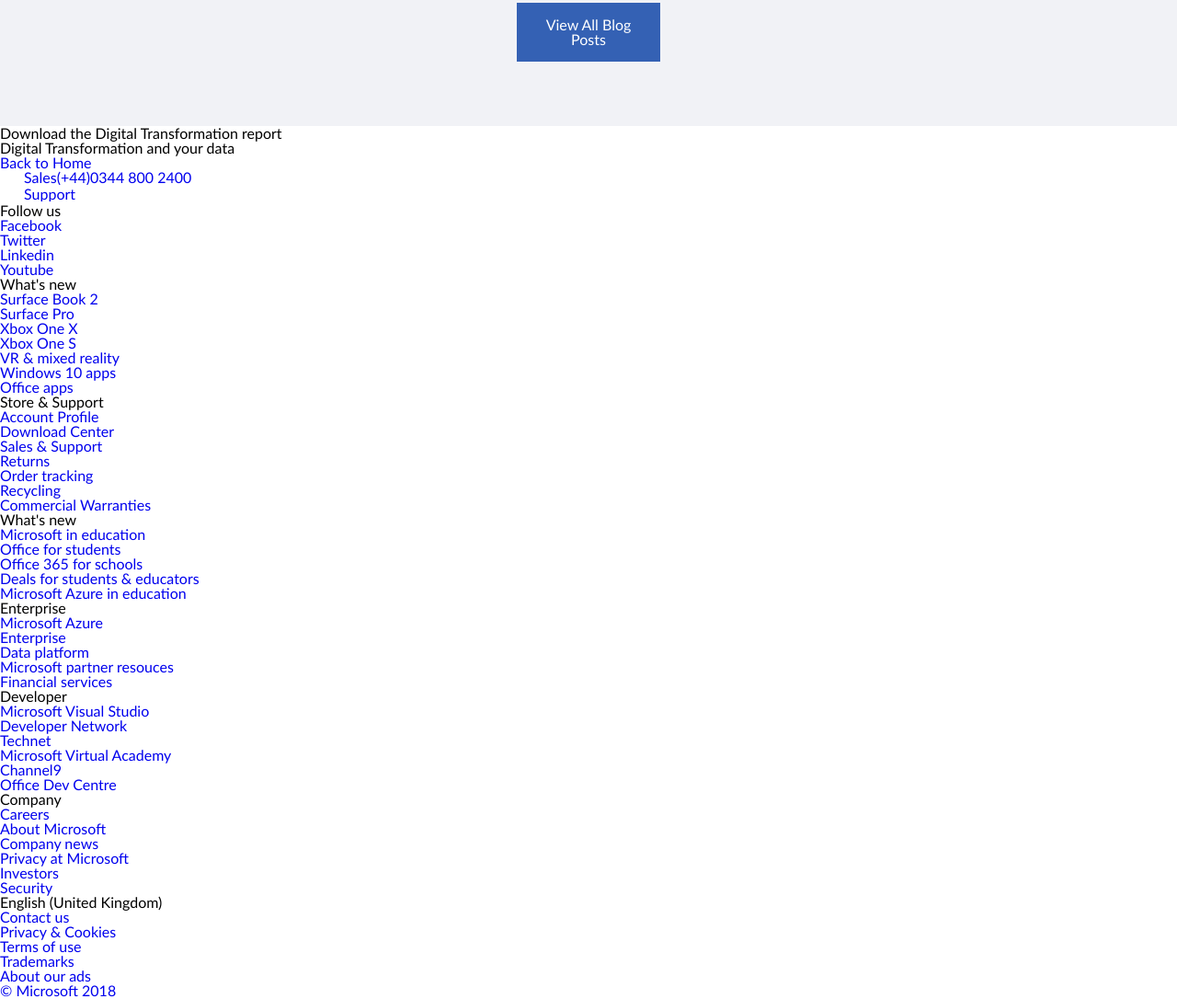
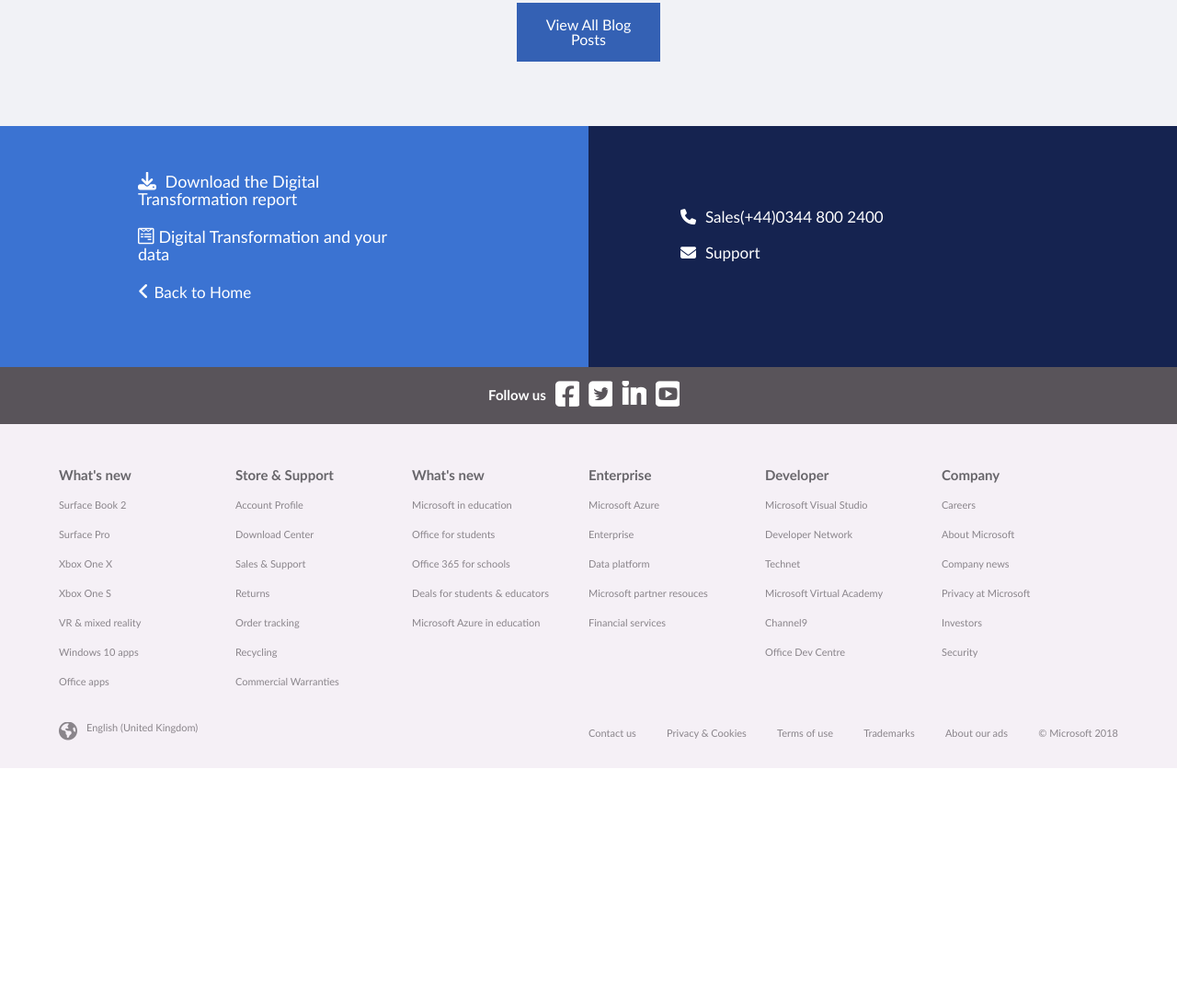
Before and after one commit to leenabaxioned/Template1, a plain HTML site: page index.html in a window 1280 px wide. Shown: the part 3307-4393 px from the top of the page at 92% size. After the commit the page ends 4142 px from the top, so only its background shows below. Drawn offline with Linux system fonts and the light colour scheme.

Commit message:
footer  styling

```diff
--- a/style.css
+++ b/style.css
@@ -4,19 +4,87 @@
    License: none (public domain)
 */
 
-html, body, div, span, applet, object, iframe,
-h1, h2, h3, h4, h5, h6, p, blockquote, pre,
-a, abbr, acronym, address, big, cite, code,
-del, dfn, em, img, ins, kbd, q, s, samp,
-small, strike, strong, sub, sup, tt, var,
-b, u, i, center,
-dl, dt, dd, ol, ul, li,
-fieldset, form, label, legend,
-table, caption, tbody, tfoot, thead, tr, th, td,
-article, aside, canvas, details, embed,
-figure, figcaption, footer, header, hgroup,
-menu, nav, output, ruby, section, summary,
-time, mark, audio, video {
+html,
+body,
+div,
+span,
+applet,
+object,
+iframe,
+h1,
+h2,
+h3,
+h4,
+h5,
+h6,
+p,
+blockquote,
+pre,
+a,
+abbr,
+acronym,
+address,
+big,
+cite,
+code,
+del,
+dfn,
+em,
+img,
+ins,
+kbd,
+q,
+s,
+samp,
+small,
+strike,
+strong,
+sub,
+sup,
+tt,
+var,
+b,
+u,
+i,
+center,
+dl,
+dt,
+dd,
+ol,
+ul,
+li,
+fieldset,
+form,
+label,
+legend,
+table,
+caption,
+tbody,
+tfoot,
+thead,
+tr,
+th,
+td,
+article,
+aside,
+canvas,
+details,
+embed,
+figure,
+figcaption,
+footer,
+header,
+hgroup,
+menu,
+nav,
+output,
+ruby,
+section,
+summary,
+time,
+mark,
+audio,
+video {
   margin: 0;
   padding: 0;
   border: 0;
@@ -25,8 +93,17 @@
   vertical-align: baseline;
 }
 /* HTML5 display-role reset for older browsers */
-article, aside, details, figcaption, figure,
-footer, header, hgroup, menu, nav, section {
+article,
+aside,
+details,
+figcaption,
+figure,
+footer,
+header,
+hgroup,
+menu,
+nav,
+section {
   display: block;
 }
 body {
@@ -34,15 +111,19 @@
   font-family: "Gill Sans", sans-serif;
   overflow-x: hidden;
 }
-ol, ul {
+ol,
+ul {
   list-style: none;
 }
-blockquote, q {
+blockquote,
+q {
   quotes: none;
 }
-blockquote:before, blockquote:after,
-q:before, q:after {
-	content: '';
+blockquote:before,
+blockquote:after,
+q:before,
+q:after {
+  content: "";
   content: none;
 }
 table {
@@ -50,102 +131,109 @@
   border-spacing: 0;
 }
 
-li a{
+li a {
   text-decoration: none;
 }
 
-img{
+img {
   width: 100%;
   height: 100%;
 }
 
 /* main document styling starts */
 /* header styling starts */
-header .wrapper{
+header .wrapper {
   width: 90%;
   margin: 0 auto;
 }
 
-header a{
+header a {
   text-decoration: none;
 }
 
-.topnav{
+.topnav {
   background-color: #fff;
 }
 
-.bottomnav{
-    background-color: #3461B4;
+.bottomnav {
+  background-color: #3461b4;
 }
 
-.topnav, .topnav .nav-menu, .social-icons{
+.topnav,
+.topnav .nav-menu,
+.social-icons {
   display: flex;
   justify-content: space-between;
   align-items: center;
 }
 
-.bottomnav .wrapper,.bottomnav .nav-menu{
+.bottomnav .wrapper,
+.bottomnav .nav-menu {
   display: flex;
 }
 
-.bottomnav .wrapper{
+.bottomnav .wrapper {
   padding: 15px 0;
   align-items: center;
 }
 
-.topnav .nav-menu{
+.topnav .nav-menu {
   flex-basis: 70%;
   margin-right: 110px;
 }
 
-.topnav .nav-menu li a{
+.topnav .nav-menu li a {
   color: #000;
   font-size: 15px;
 }
 
-.topnav .nav-menu li a:hover{
-    color: #26348C;
+.topnav .nav-menu li a:hover {
+  color: #26348c;
   transition: ease;
 }
 
-.topnav .social-icons li a{
-    color: #9EA09F;
+.topnav .social-icons li a {
+  color: #9ea09f;
 }
 
-.logo-heading{
+.logo-heading {
   padding: 15px 0;
 }
 
-.logo-head{
+.logo-head {
   margin-right: 30px;
   font-size: 20px;
 }
 
-.bottomnav .nav-menu li{
+.bottomnav .nav-menu li {
   margin: 0 25px;
   font-size: 15px;
 }
 
-.bottomnav h1 a, .bottomnav .nav-menu li a{
+.bottomnav h1 a,
+.bottomnav .nav-menu li a {
   color: #fff;
 }
 
-.bottomnav .nav-menu li:hover{
+.bottomnav .nav-menu li:hover {
   border-bottom: 1px solid #fff;
   transition: 1s ease;
 }
 
-.more, .industry, .public{
+.more,
+.industry,
+.public {
   display: inline-block;
   overflow: hidden;
 }
 
-
-  .more::before, .industry::before, .public::before{
+.more::before,
+.industry::before,
+.public::before {
   font-family: "FontAwesome";
   content: "\f107";
   padding-left: 5px;
-    color: #404B58;
+  color: #404b58;
   float: right;
   font-size: 13px;
   line-height: 16px;
@@ -153,17 +241,20 @@
   text-indent: 0;
 }
 
-  .industry::before, .public::before{
+.industry::before,
+.public::before {
   color: #fff;
 }
 
-  .search, .cart{
+.search,
+.cart {
   display: inline-block;
   overflow: hidden;
   text-indent: -9999px;
 }
 
-  .search::before, .cart::before{
+.search::before,
+.cart::before {
   font-family: "FontAwesome";
   padding-left: 5px;
   float: left;
@@ -173,46 +264,49 @@
   text-indent: 0;
 }
 
-  .search::before{
+.search::before {
   content: "\f002";
   margin-right: 20px;
   rotate: 90deg;
 }
 
-  .cart::before{
+.cart::before {
   content: "\f07a";
 }
 
-  .search:hover::before,  .cart:hover::before{
+.search:hover::before,
+.cart:hover::before {
   color: #000;
   transition: 1s ease;
 }
 
-.dropdown-content{
+.dropdown-content {
   margin-bottom: 20px;
   display: none;
   position: absolute;
   z-index: 10;
 }
 
-.dropdown-content a{
+.dropdown-content a {
   display: block;
   padding: 10px;
   min-width: 100px;
-    background-color: #404B58;
+  background-color: #404b58;
   color: #fff;
 }
 
-.more:hover .dropdown-content, .industry:hover .dropdown-content, .public:hover .dropdown-content{
+.more:hover .dropdown-content,
+.industry:hover .dropdown-content,
+.public:hover .dropdown-content {
   display: block;
 }
 
 /* banner styling */
-.banner-img{
+.banner-img {
   position: relative;
 }
 
-.banner-content{
+.banner-content {
   width: 45%;
   position: absolute;
   top: 50%;
@@ -221,25 +315,25 @@
   transform: translate(-50%, -50%);
 }
 
-.banner-content h2{
+.banner-content h2 {
   padding-bottom: 15px;
   font-size: 40px;
 }
 
-.banner-content p{
+.banner-content p {
   padding-bottom: 10px;
   font-size: 20px;
   line-height: 1.7;
 }
 
-.authorname{
+.authorname {
   padding-bottom: 20px;
   display: block;
   font-size: 17px;
   font-weight: bold;
 }
 
-.watch{
+.watch {
   width: 25%;
   display: inline-block;
   padding: 20px 10px;
@@ -250,7 +344,7 @@
   text-decoration: none;
 }
 
-.watch::before{
+.watch::before {
   font-family: "FontAwesome";
   content: "\f144";
   padding-right: 10px;
@@ -262,13 +356,14 @@
   text-indent: 0;
 }
 
-  .watch:hover, .watch:hover::before{
+.watch:hover,
+.watch:hover::before {
   background-color: #fff;
-    color: #3461B4;
+  color: #3461b4;
   transition: 1s ease;
 }
 
-  .banner-floatercontent{
+.banner-floatercontent {
   width: 96%;
   position: absolute;
   top: 0%;
@@ -278,14 +373,14 @@
   align-items: center;
 }
 
-  .banner-floatercontent p{
+.banner-floatercontent p {
   padding: 5px;
   font-size: 15px;
   color: #000;
   background-color: #fff;
 }
 
- .banner-contactinfo{
+.banner-contactinfo {
   width: 25%;
   padding: 10px 20px;
   display: flex;
@@ -294,44 +389,47 @@
   font-size: 17px;
 }
 
- .banner-contactinfo a{
+.banner-contactinfo a {
   color: #fff;
   text-decoration: none;
 }
 
- .banner-contactinfo a:hover, .call-to:hover:before,.mail-to:hover:before {
+.banner-contactinfo a:hover,
+.call-to:hover:before,
+.mail-to:hover:before {
   color: #848285;
   transition: 1s ease;
 }
 
- .call-to,.mail-to {
+.call-to,
+.mail-to {
   display: inline-block;
   overflow: hidden;
 }
 
-  .call-to:before,.mail-to:before {
+.call-to:before,
+.mail-to:before {
   padding-right: 10px;
   font-family: "FontAwesome";
   color: #fff;
-    float:left;
+  float: left;
   text-indent: 0;
 }
 
-  .call-to:before{
+.call-to:before {
   content: "\f095";
-
 }
 
-  .mail-to:before{
+.mail-to:before {
   content: "\f0e0";
 }
 
 /* transformation styling */
-  .transformation{
-    background-color: #F1F2F6;
+.transformation {
+  background-color: #f1f2f6;
 }
 
-  .transformation .wrapper{
+.transformation .wrapper {
   width: 75%;
   padding: 70px 0;
   margin: 0 auto;
@@ -340,175 +438,174 @@
   align-items: center;
 }
 
-  .digital-info{
+.digital-info {
   flex-basis: 54%;
-    line-height: 1.7
+  line-height: 1.7;
 }
 
-  .digital-info h2{
+.digital-info h2 {
   padding-bottom: 20px;
   font-size: 30px;
   color: #353430;
 }
 
-.digital-info p{
+.digital-info p {
   padding-bottom: 15px;
   font-size: 15px;
   color: #333438;
 }
 
-.digital-info a{
+.digital-info a {
   font-size: 15px;
-    color: #5E94B8;
+  color: #5e94b8;
   text-decoration: none;
 }
 
-.digital-info a:hover,  .digital-info a:hover::after{
+.digital-info a:hover,
+.digital-info a:hover::after {
   color: #000;
   transition: 1s ease;
 }
 
-.digital-info a{
+.digital-info a {
   display: inline-block;
   overflow: hidden;
 }
 
-
-  .digital-info a::after{
+.digital-info a::after {
   font-family: "FontAwesome";
   content: "\f105";
   padding-left: 5px;
-    color: #5E94B8;
+  color: #5e94b8;
   font-size: 13px;
   line-height: 16px;
   margin: 0;
   text-indent: 0;
 }
 
-
-
 /* products styling starts */
-.products .wrapper{
+.products .wrapper {
   width: 75%;
   margin: 0 auto;
   padding: 80px 0 70px;
 }
 
-.products-infos{
+.products-infos {
   padding: 20px 0;
   display: flex;
   justify-content: space-between;
-    border-top: 1px solid #D4D2D5;
+  border-top: 1px solid #d4d2d5;
 }
 
-.product{
+.product {
   display: flex;
   justify-content: space-between;
   flex-basis: 53%;
 }
 
-.product span{
+.product span {
   display: inline-block;
 }
 
-.insights{
+.insights {
   flex-basis: 85%;
 }
 
-.products-info:last-child{
-    border-bottom: 1px solid #D4D2D5;
+.products-info:last-child {
+  border-bottom: 1px solid #d4d2d5;
 }
 
-.products h2, .products-infos h3{
+.products h2,
+.products-infos h3 {
   padding-bottom: 20px;
   font-size: 30px;
   color: #353430;
 }
 
-.products p{
+.products p {
   padding-bottom: 15px;
   font-size: 16px;
   color: #333438;
 }
 
-.insights p{
+.insights p {
   padding-bottom: 20px;
   line-height: 1.2;
 }
 
-
-.learn{
+.learn {
   display: inline-block;
   overflow: hidden;
   text-decoration: none;
-    color: #5E94B8;
+  color: #5e94b8;
   font-size: 15px;
 }
 
-.learn::after{
+.learn::after {
   font-family: "FontAwesome";
   content: "\f105";
   padding-left: 5px;
-    color: #5E94B8;
+  color: #5e94b8;
   font-size: 13px;
   line-height: 16px;
   margin: 0;
   text-indent: 0;
 }
 
-  .learn:hover,  .learn:hover::after{
+.learn:hover,
+.learn:hover::after {
   color: #000;
   transition: 1s ease;
 }
 
-  .product span{
+.product span {
   display: inline-block;
   overflow: hidden;
   text-indent: -9999px;
 }
 
-.product span::before{
+.product span::before {
   font-family: "FontAwesome";
   content: "\f0c0";
   float: left;
   padding-left: 5px;
-    color: #5E94B8;
+  color: #5e94b8;
   font-size: 50px;
   margin: 0;
   text-indent: 0;
 }
 
-  .empower span::before{
+.empower span::before {
   content: "\f14e";
 }
 
-  .operations span::before{
+.operations span::before {
   content: "\f2dc";
 }
 
-  .operations span::before{
+.operations span::before {
   content: "\f1b2";
 }
 
 /* resources styling */
-.resources{
+.resources {
   padding: 70px 0;
-    background-color: #F1F2F6;
+  background-color: #f1f2f6;
 }
 
-.resources .wrapper{
+.resources .wrapper {
   width: 75%;
   margin: 0 auto;
 }
 
-.resources h2{
+.resources h2 {
   font-size: 15px;
   color: #616266;
   display: inline-block;
   overflow: hidden;
 }
 
-.resources h2::before{
+.resources h2::before {
   font-family: "FontAwesome";
   content: "\f2b9";
   padding-right: 5px;
@@ -520,66 +617,68 @@
   text-indent: 0;
 }
 
-.resouce{
+.resouce {
   flex-basis: 47%;
 }
 
-.resouceful{
+.resouceful {
   padding: 30px 0;
   display: flex;
   justify-content: space-between;
   align-items: flex-start;
-    border-top: 1px solid #D4D2D5;
-    border-bottom: 1px solid #D4D2D5;
+  border-top: 1px solid #d4d2d5;
+  border-bottom: 1px solid #d4d2d5;
 }
 
-.resouce h3{
+.resouce h3 {
   padding-bottom: 15px;
   font-size: 32px;
   color: #353430;
 }
 
-.resouce span{
+.resouce span {
   display: block;
 }
 
-.resouce span, .resouce p{
+.resouce span,
+.resouce p {
   padding-bottom: 15px;
   font-size: 15px;
   color: #333438;
   line-height: 1.5;
 }
 
-.learnmore{
+.learnmore {
   display: inline-block;
   overflow: hidden;
   text-decoration: none;
-    color: #5E94B8;
+  color: #5e94b8;
   font-size: 15px;
 }
 
-.learnmore::after{
+.learnmore::after {
   font-family: "FontAwesome";
   content: "\f105";
   padding-left: 5px;
-    color: #5E94B8;
+  color: #5e94b8;
   font-size: 13px;
   line-height: 16px;
   margin: 0;
   text-indent: 0;
 }
 
-  .learnmore:hover,  .learnmore:hover::after{
+.learnmore:hover,
+.learnmore:hover::after {
   color: #000;
   transition: 1s ease;
 }
 
-.view{
+.view {
   display: block;
   padding: 15px 10px;
   width: 14%;
   margin: 70px auto 0;
-    background-color: #3461B4;
+  background-color: #3461b4;
   border: 1px solid transparent;
   color: #fff;
   font-size: 16px;
@@ -587,9 +686,242 @@
   text-align: center;
 }
 
-.view:hover{
+.view:hover {
   background-color: transparent;
-    border: 1px solid #3461B4;
-    color: #3461B4;
+  border: 1px solid #3461b4;
+  color: #3461b4;
   transition: 1s ease;
 }
+
+/* footer styling */
+/* upper footer styling */
+.foot-upper {
+  display: flex;
+}
+
+.foot-upperleft {
+  padding: 50px;
+  flex-basis: 50%;
+  color: #fff;
+  background-color: #3b73d2;
+}
+
+.foot-upperleft li {
+  width: 57%;
+  padding-bottom: 20px;
+  margin-left: 100px;
+  font-size: 18px;
+}
+
+.foot-upperright li {
+  margin-left: 50px;
+  font-size: 17px;
+}
+
+.foot-upperright {
+  flex-basis: 50%;
+  padding: 90px 50px;
+  background-color: #152350;
+}
+
+.back {
+  display: inline-block;
+  overflow: hidden;
+  text-decoration: none;
+  color: #fff;
+  font-size: 17px;
+}
+
+.back::before {
+  font-family: "FontAwesome";
+  content: "\f104";
+  padding-right: 5px;
+  color: #fff;
+  font-size: 20px;
+  line-height: 20px;
+  margin: 0;
+  text-indent: 0;
+}
+
+.back:hover,
+.back:hover::before {
+  color: #000;
+  transition: 1s ease;
+}
+
+.foot-upperright a {
+  color: #fff;
+  padding-bottom: 20px;
+}
+
+.foot-upperright li a:hover {
+  color: #848285;
+  transition: 1s ease;
+}
+
+.download {
+  display: inline-block;
+  overflow: hidden;
+  text-decoration: none;
+  color: #fff;
+}
+
+.download::before {
+  font-family: "FontAwesome";
+  content: "\f019";
+  padding-right: 5px;
+  color: #fff;
+  font-size: 20px;
+  line-height: 20px;
+  margin: 0;
+  text-indent: 0;
+}
+
+.data {
+  display: inline-block;
+  overflow: hidden;
+  text-decoration: none;
+  color: #fff;
+}
+
+.data::before {
+  font-family: "FontAwesome";
+  content: "\f298";
+  padding-right: 5px;
+  color: #fff;
+  font-size: 20px;
+  line-height: 20px;
+  margin: 0;
+  text-indent: 0;
+}
+
+.foot-middle {
+  background-color: #59545a;
+}
+
+/* middle footer styling */
+.footersocial-icons li {
+  padding-right: 10px;
+}
+
+.footersocial-icons:first-child {
+  color: #fff;
+  font-size: 15px;
+  font-weight: bold;
+}
+
+.footersocial-icons {
+  margin: 0 auto;
+  padding: 15px 0;
+  display: flex;
+  justify-content: center;
+  align-items: center;
+}
+
+.footersocial {
+  display: inline-block;
+  overflow: hidden;
+  text-indent: -9999px;
+}
+
+.footersocial:before {
+  font-family: "FontAwesome";
+  color: #fff;
+  float: left;
+  text-indent: 0;
+  font-size: 30px;
+}
+
+.footersocial:hover:before {
+  color: #3b73d2;
+  transition: 1s ease;
+}
+
+.twitter::before {
+  content: "\f081";
+}
+
+.youtube::before {
+  content: "\f166";
+}
+
+.linkedin::before {
+  content: "\f0e1";
+}
+
+.facebook::before {
+  content: "\f082";
+}
+
+.google::before {
+  content: "\f0d4";
+}
+
+/* bottom footer styling */
+.foot-bottom{
+    background-color: #F5F0F6;
+}
+
+.foot-bottom .wrapper{
+    width: 90%;
+    padding-top: 40px;
+    margin: 0 auto;
+}
+
+.foot-bottomupper,.foot-bottomdown,.footnav .nav-menu{
+    display: flex;
+    justify-content: space-between
+}
+
+.foot-link{
+    flex-basis: 25%;
+    line-height: 2;
+}
+
+.foot-link h3{
+    color: #68666B;
+    font-size: 15px;
+    font-weight: bold;
+}
+
+.foot-link li a{
+    color: #8A858B;
+    font-size: 11px;
+    text-decoration: none;
+}
+
+.foot-link li a:hover, .footnav .nav-menu li a:hover{
+    color: #000;
+    transition: 1s ease
+}
+
+.foot-bottomdown{
+    padding: 30px 0;
+    align-items: center;
+}
+
+.foothead,.footnav .nav-menu li a{
+    font-size: 11px;
+    text-decoration: none;
+    color: #8A858B;
+}
+
+.footnav{
+    flex-basis: 50%;
+}
+
+.foothead{
+    display: inline-block;
+    overflow: hidden;
+    text-align: center;
+  }
+
+  .foothead:before {
+    font-family: "FontAwesome";
+    content: "\f57d";
+    padding-right: 10px;
+    color: #8A858B;
+    float: left;
+    text-indent: 0;
+    font-size: 20px;
+  }
```
Lines whose indentation alone changed are shown as unchanged.
